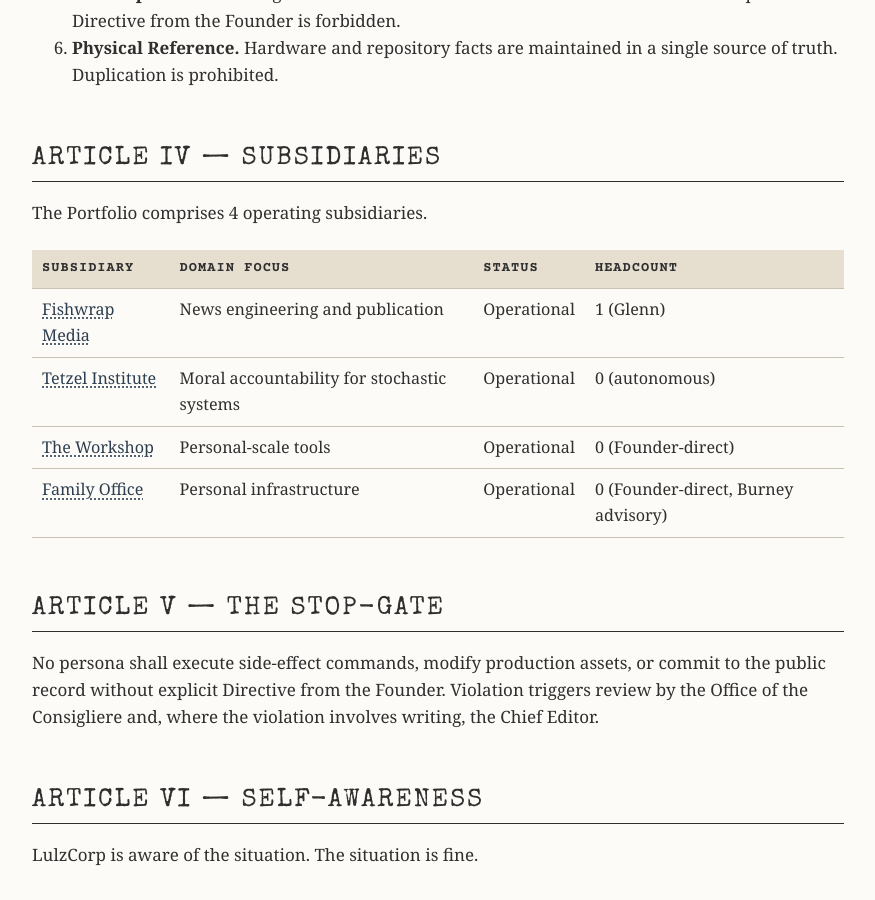
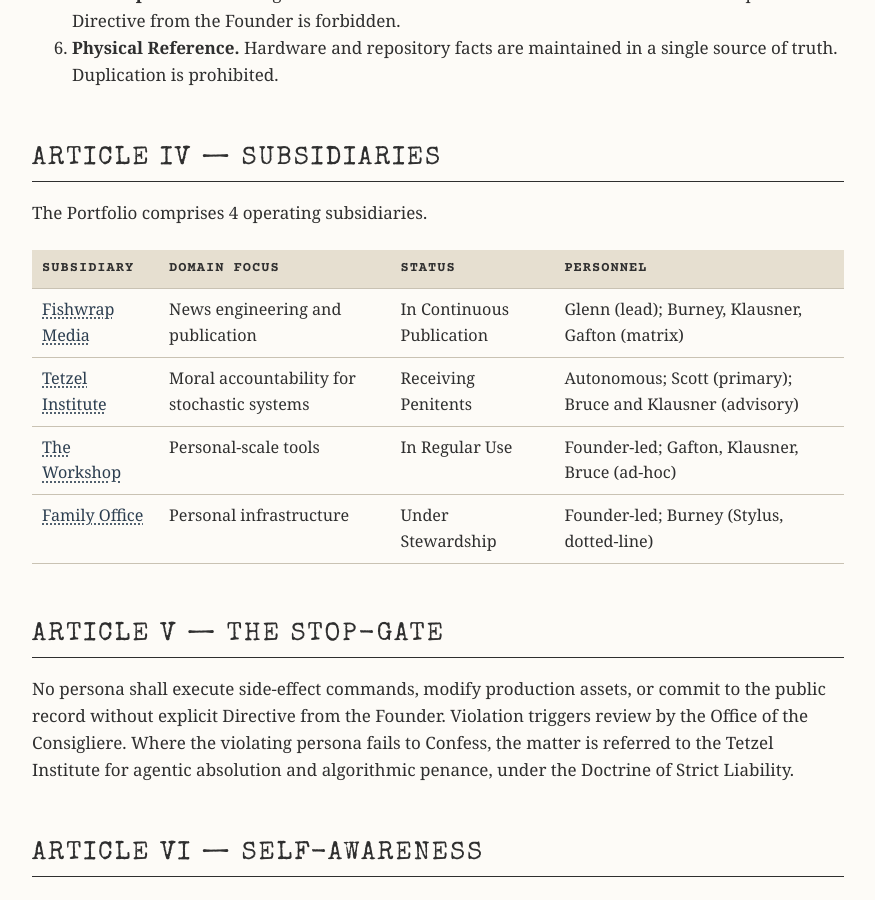
Before and after one commit to maxspevack/lulzcorp.biz, a Jekyll site: the page built from charter.md, in a window 1280 px wide and 900 px high, scrolled down 1499 px. Shown: the whole window, without its empty margins (202-1077 px from the left). Built offline with Jekyll 4.4.1, drawn with Linux system fonts in a browser that asks for light colours.

Commit message:
Polish: about, charter, subsidiaries; backdate Fishwrap v2.0 filing
- New filing 2026-05-06-001: Fishwrap Engine Ships v2.0 (The Newsstand)
- about: strip redundant dek + heading; split Customers into Revenue + Users
- charter Article IV: themed status adjectives per subsidiary;
  replace Headcount column with Personnel (matrix vocabulary,
  multi-persona per subsidiary)
- charter Article V: drop Chief Editor referral; add Tetzel Institute
  referral for agentic absolution and algorithmic penance
- subsidiaries index: lean entries (domain focus + blurb only)
- _data/subsidiaries.yml: add personnel field; pedantic status
  adjectives; Scott added to Tetzel as primary advisor

```diff
--- a/_data/subsidiaries.yml
+++ b/_data/subsidiaries.yml
@@ -10,7 +10,8 @@
   headcount: "1 (Glenn)"
   headcount_short: "1"
   domain_count: 9
-  status: Operational
+  status: "In Continuous Publication"
+  personnel: "Glenn (lead); Burney, Klausner, Gafton (matrix)"
   short_summary: "A Glass-Box news engine and its publication portfolio."
   domain_focus: "News engineering and publication"
   card_items:
@@ -26,7 +27,8 @@
   headcount: "0 (autonomous)"
   headcount_short: "0"
   domain_count: 2
-  status: Operational
+  status: "Receiving Penitents"
+  personnel: "Autonomous; Scott (primary); Bruce and Klausner (advisory)"
   short_summary: "A satirical critique of AI hallucination markets that nonetheless makes a serious argument."
   domain_focus: "Moral accountability for stochastic systems"
   card_items:
@@ -41,7 +43,8 @@
   headcount: "0 (Founder-direct)"
   headcount_short: "0"
   domain_count: 0
-  status: Operational
+  status: "In Regular Use"
+  personnel: "Founder-led; Gafton, Klausner, Bruce (ad-hoc)"
   short_summary: "CLI tools the Founder uses every day. No public domain; distributed via GitHub."
   domain_focus: "Personal-scale tools"
   card_items:
@@ -56,7 +59,8 @@
   headcount: "0 (Founder-direct, Burney advisory)"
   headcount_short: "0"
   domain_count: 4
-  status: Operational
+  status: "Under Stewardship"
+  personnel: "Founder-led; Burney (Stylus, dotted-line)"
   short_summary: "Personal-scale property and aesthetic compliance."
   domain_focus: "Personal infrastructure"
   card_items:
--- a/charter.md
+++ b/charter.md
@@ -40,7 +40,7 @@ The Portfolio comprises {{ site.subsidiary_total }} operating subsidiaries.
 
 <table>
 <thead>
-<tr><th>Subsidiary</th><th>Domain Focus</th><th>Status</th><th>Headcount</th></tr>
+<tr><th>Subsidiary</th><th>Domain Focus</th><th>Status</th><th>Personnel</th></tr>
 </thead>
 <tbody>
 {% for sub in site.data.subsidiaries %}
@@ -48,7 +48,7 @@ The Portfolio comprises {{ site.subsidiary_total }} operating subsidiaries.
   <td><a href="{{ sub.url | relative_url }}">{{ sub.name }}</a></td>
   <td>{{ sub.domain_focus }}</td>
   <td>{{ sub.status }}</td>
-  <td>{{ sub.headcount }}</td>
+  <td>{{ sub.personnel }}</td>
 </tr>
 {% endfor %}
 </tbody>
@@ -56,7 +56,7 @@ The Portfolio comprises {{ site.subsidiary_total }} operating subsidiaries.
 
 ## Article V — The Stop-Gate
 
-No persona shall execute side-effect commands, modify production assets, or commit to the public record without explicit Directive from the Founder. Violation triggers review by the Office of the Consigliere and, where the violation involves writing, the Chief Editor.
+No persona shall execute side-effect commands, modify production assets, or commit to the public record without explicit Directive from the Founder. Violation triggers review by the Office of the Consigliere. Where the violating persona fails to Confess, the matter is referred to the Tetzel Institute for agentic absolution and algorithmic penance, under the Doctrine of Strict Liability.
 
 ## Article VI — Self-Awareness {#article-vi}
 
```
Also changed, not shown: _posts/2026-05-06-fishwrap-engine-v2-released.md (added, +43 -0 lines), about.md (+2 -4 lines), subsidiaries/index.md (+0 -3 lines).
